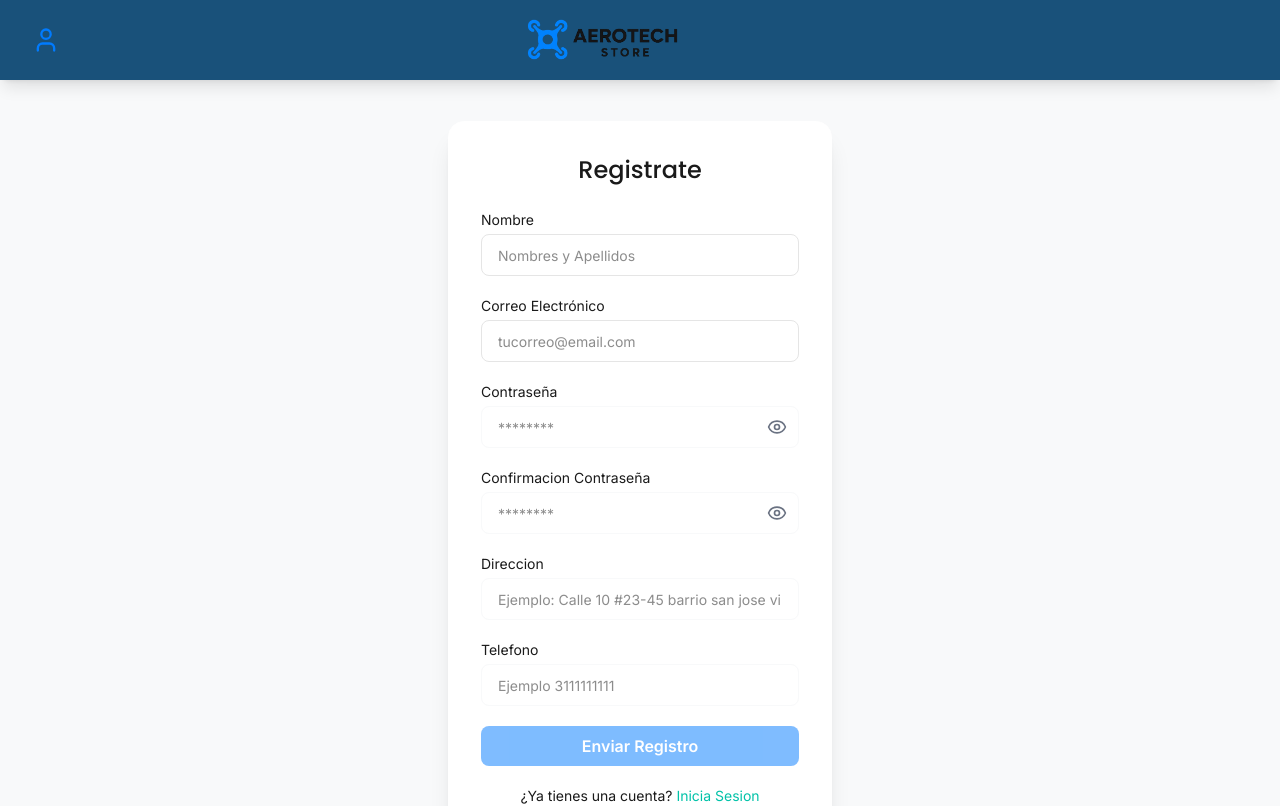
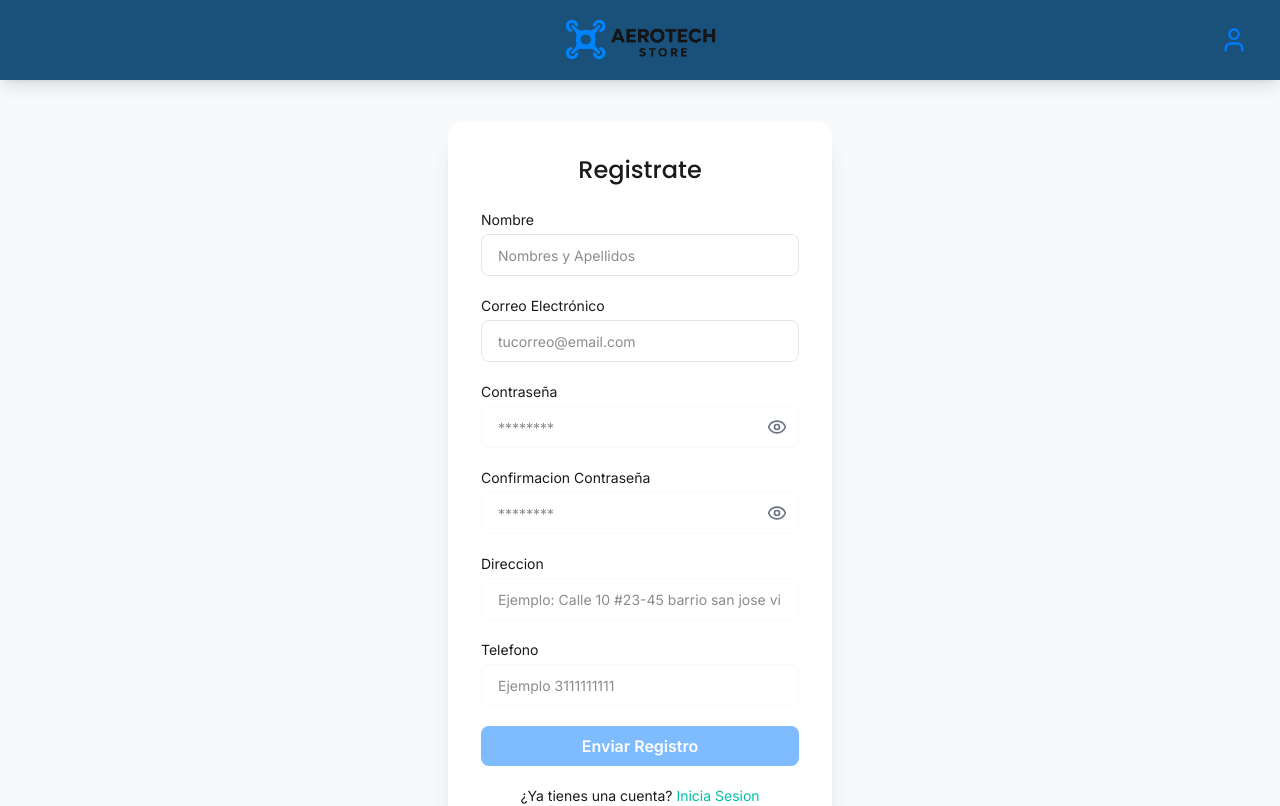
Before and after one commit to YEENDJ/Aerotech-Store-E-commerce-de-productos-de-tecnologia-, a Next.js app in the folder front/: page /register in a window 1280 px wide. Shown: the top 806 px of the page. Built offline with nearby package versions, Linux system fonts and the light colour scheme; no server answers.

Commit message:
ajustes en mayusculas para conflicto en produccion

```diff
--- a/front/src/app/dashBoard/page.tsx
+++ b/front/src/app/dashBoard/page.tsx
@@ -1,7 +1,7 @@
 import OrderList from '@/components/OrderList'
 import React from 'react'
 
-const orderListpage = () => {
+const DashboardPage = () => {
   return (
     <div>
       <OrderList />
@@ -9,4 +9,4 @@ const orderListpage = () => {
   )
 }
 
-export default orderListpage
+export default DashboardPage
--- a/front/src/app/login/page.tsx
+++ b/front/src/app/login/page.tsx
@@ -1,7 +1,7 @@
 import LoginForm from '@/components/LoginForm'
 import React from 'react'
 
-const login = () => {
+const LoginPage = () => {
   return (
     <div>
       <LoginForm />
@@ -9,4 +9,4 @@ const login = () => {
   )
 }
 
-export default login
+export default LoginPage
--- a/front/src/app/register/page.tsx
+++ b/front/src/app/register/page.tsx
@@ -1,12 +1,12 @@
 import RegisterForm from '@/components/RegisterForm'
 import React from 'react'
 
-const register = () => {
+const RegisterPage = () => {
   return (
-    <div >
+    <div>
       <RegisterForm />
     </div>
   )
 }
 
-export default register
+export default RegisterPage
--- a/front/src/components/NavBar.tsx
+++ b/front/src/components/NavBar.tsx
@@ -17,8 +17,28 @@ const NavBar = () => {
     <nav className="fixed top-0 left-0 w-full bg-[#003f6c]/90 backdrop-blur-md shadow-lg z-50 px-4 sm:px-6 py-2 sm:py-3">
       <div className="max-w-7xl mx-auto flex items-center justify-between gap-4">
 
-        {/* Left Section: User and Cart Icons */}
-        <div className="flex items-center space-x-2 sm:space-x-4 order-2 sm:order-1">
+        {/* Left Section: Placeholder or Navigation Links (Desktop) */}
+        <div className="hidden sm:block flex-1 order-1">
+          {/* Aquí podrías añadir links a futuro */}
+        </div>
+
+        {/* Center Section: Logo */}
+        <div className="flex-1 sm:flex-none flex justify-start sm:justify-center order-1 sm:order-2">
+          <Link href={PATHROUTES.HOME} className="transition-transform hover:scale-105 active:scale-95 text-center">
+            <div className="relative w-32 sm:w-48 md:w-56 h-8 sm:h-12 md:h-14">
+              <Image
+                src="/LogoAerotechStoreHorizontal.png"
+                alt="logo horizontal"
+                fill
+                priority
+                className="object-contain"
+              />
+            </div>
+          </Link>
+        </div>
+
+        {/* Right Section: User and Cart Icons */}
+        <div className="flex-1 flex items-center justify-end space-x-2 sm:space-x-4 order-2 sm:order-3">
           <UserMenu />
 
           {dataUser && (
@@ -35,24 +55,6 @@ const NavBar = () => {
             </Link>
           )}
         </div>
-
-        {/* Center Section: Logo */}
-        <div className="flex-1 flex justify-center order-1 sm:order-2">
-          <Link href={PATHROUTES.HOME} className="transition-transform hover:scale-105 active:scale-95 text-center">
-            <div className="relative w-32 sm:w-48 md:w-56 h-8 sm:h-12 md:h-14">
-              <Image
-                src="/LogoAerotechStoreHorizontal.png"
-                alt="logo horizontal"
-                fill
-                priority
-                className="object-contain"
-              />
-            </div>
-          </Link>
-        </div>
-
-        {/* Right Section: Placeholder for balance on Desktop */}
-        <div className="hidden sm:block w-[80px] md:w-[120px] order-3"></div>
       </div>
     </nav>
   )
--- a/front/src/contexts/AuthContext.tsx
+++ b/front/src/contexts/AuthContext.tsx
@@ -18,7 +18,7 @@ const AuthContext = createContext<AuthContextProps>({
 })
 
 interface AuthProviderProps {
-  children: React.ReactElement
+  children: React.ReactNode
 }
 
 export const AuthProvider: React.FC<AuthProviderProps> = ({ children }) => {
--- a/front/src/contexts/CartContext.tsx
+++ b/front/src/contexts/CartContext.tsx
@@ -28,7 +28,7 @@ const CartContext = createContext<CartContextProps>({
 })
 
 interface CartProviderProps {
-  children: React.ReactElement
+  children: React.ReactNode
 }
 
 export const CartProvider: React.FC<CartProviderProps> = ({ children }) => {
```
Also changed, not shown: front/tsconfig.json (+5 -3 lines).
